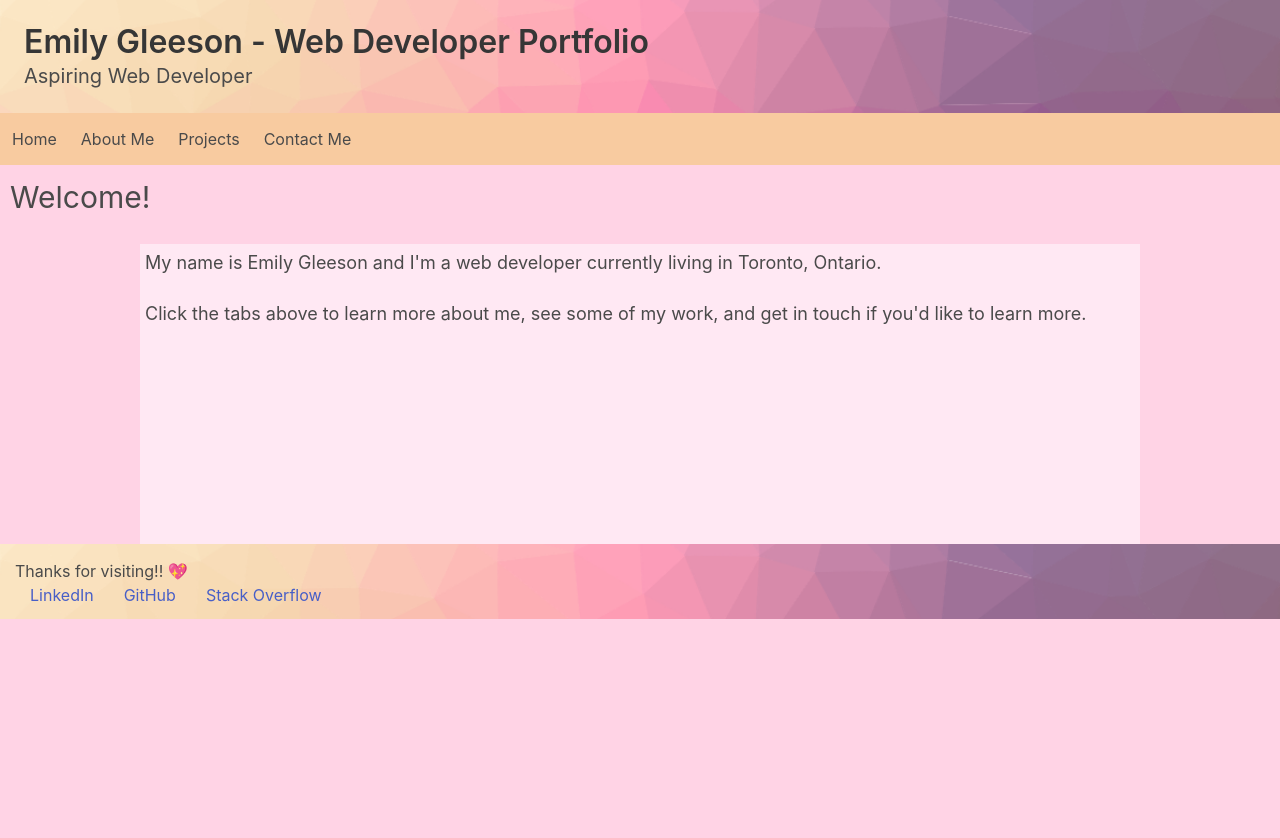
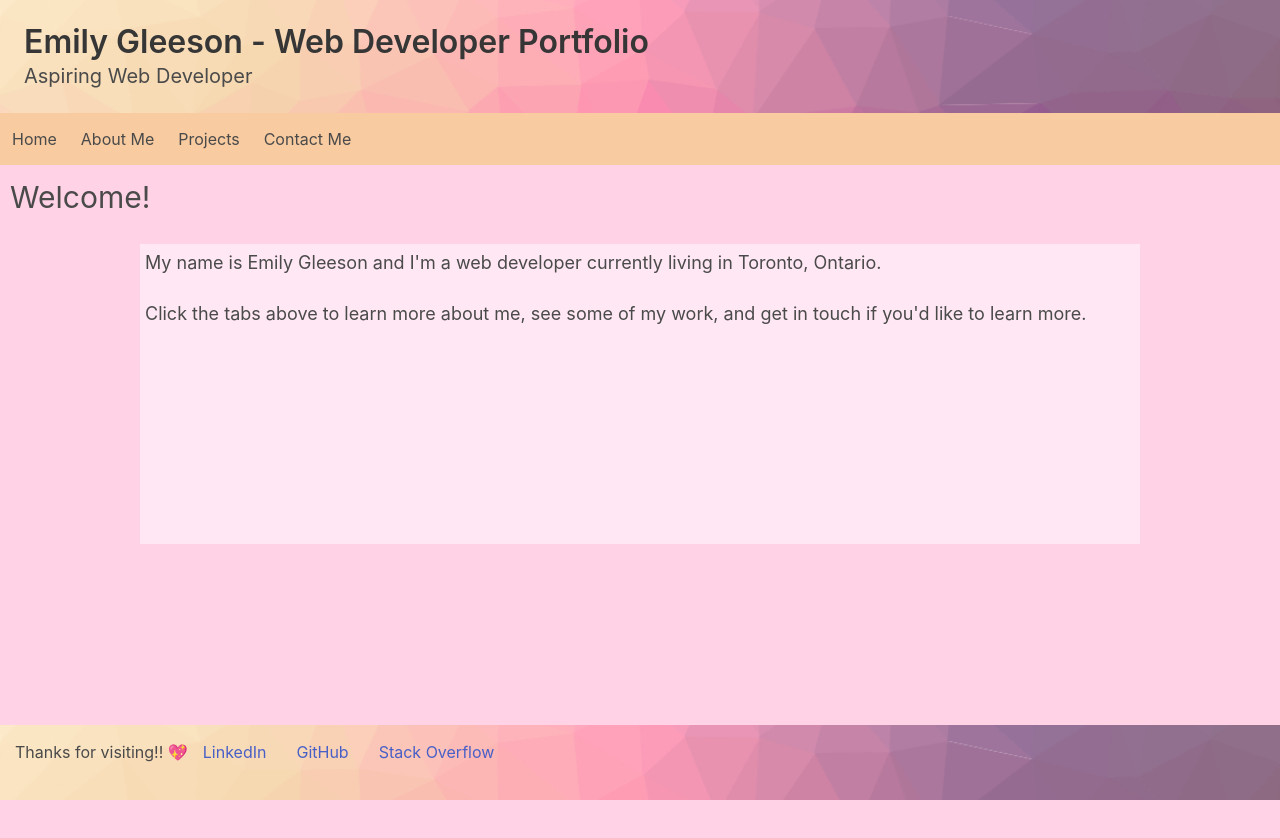
Before and after one commit to gleeson-emily/portfolio, a React (Create React App) app: page / in a window 1280 px wide. Shown: the top 838 px of the page. Before the commit the page ends 800 px from the top, so only its background shows below. Built offline with nearby package versions, Linux system fonts and the light colour scheme.

Commit message:
fixed floating footer issue

```diff
--- a/src/App.css
+++ b/src/App.css
@@ -1,6 +1,7 @@
 :root {
   background-color: rgb(255, 211, 229);
 }
+
 
 h3 {
   font-size: 30px;
@@ -15,7 +16,13 @@ h5 {
   font-size: 24px;
 }
 
-
+.main-container {
+  min-height: 100vh;
+ overflow: hidden;
+ display: block;
+ position: relative;
+ padding-bottom: 75px;
+}
 
 .header {
   background-image: url('./other-images/portfoliobackground.png');
@@ -93,6 +100,8 @@ h5 {
   padding: 15px;
   position: sticky;
   bottom: 0;
+  left: 0;
+  right: 0;
 }
 
 .footer a {
--- a/src/App.js
+++ b/src/App.js
@@ -7,8 +7,10 @@ import './App.css';
 function App() {
   return (
     <div>
+      <div className="main-container">
       <Header />
        <Navigation />
+       </div>
       <Footer />
     </div>
   );
--- a/src/components/About.js
+++ b/src/components/About.js
@@ -6,10 +6,10 @@ import otherImgs from '../other-images/other-images.js'
 
 export default function About(){
     return (
-    <div className="about">
+    <div className="about block">
         <div className="block">
-        <h3>About Me</h3>
-        </div>
+            <h3>About Me</h3>
+            </div>
         <img className="headshot" src={otherImgs.headshot}/>
         <div className="card aboutCard">
         <div className="block">
@@ -20,8 +20,8 @@ export default function About(){
         </div>
         <div className="block">
         <p>Check out the Portfolio tab for some examples of my work, and my details are on the Contact tab if you want to get in touch.</p>
-        </div>
-        </div>
+                </div>
+             </div>
         </div>
     )
 }
--- a/src/components/Footer.js
+++ b/src/components/Footer.js
@@ -4,8 +4,8 @@ import React from 'react'
 
 export default function Footer() {
     return (
-<div className="footer">
-    <p>Thanks for visiting!! 💖</p>
+<footer className="footer">
+    <p>Thanks for visiting!! 💖
 <a href="https://www.linkedin.com/in/emily-gleeson24" target="_blank">
         LinkedIn
       </a>
@@ -13,6 +13,7 @@ export default function Footer() {
         GitHub
       </a>
 <a href="https://stackoverflow.com/users/15508690/emilyg">Stack Overflow</a>
-</div>
+</p>
+</footer>
     )
 }
```
